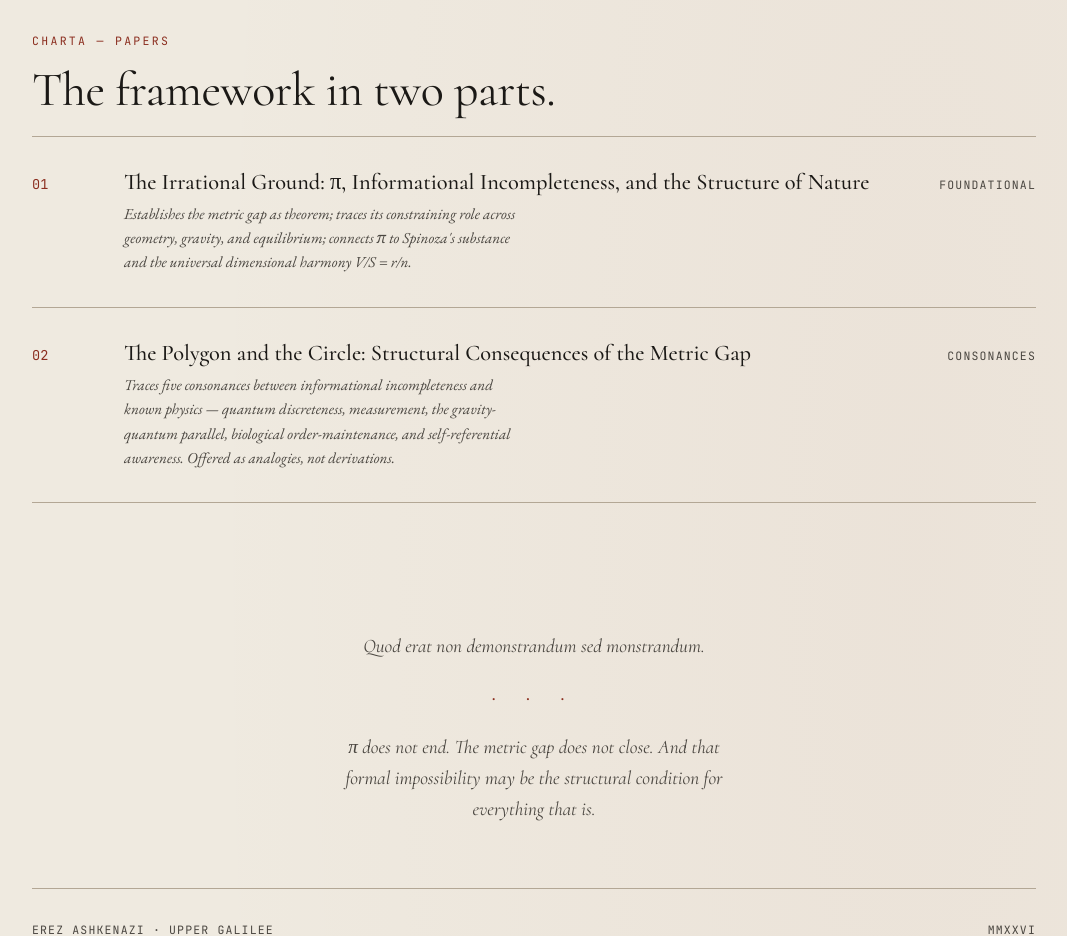
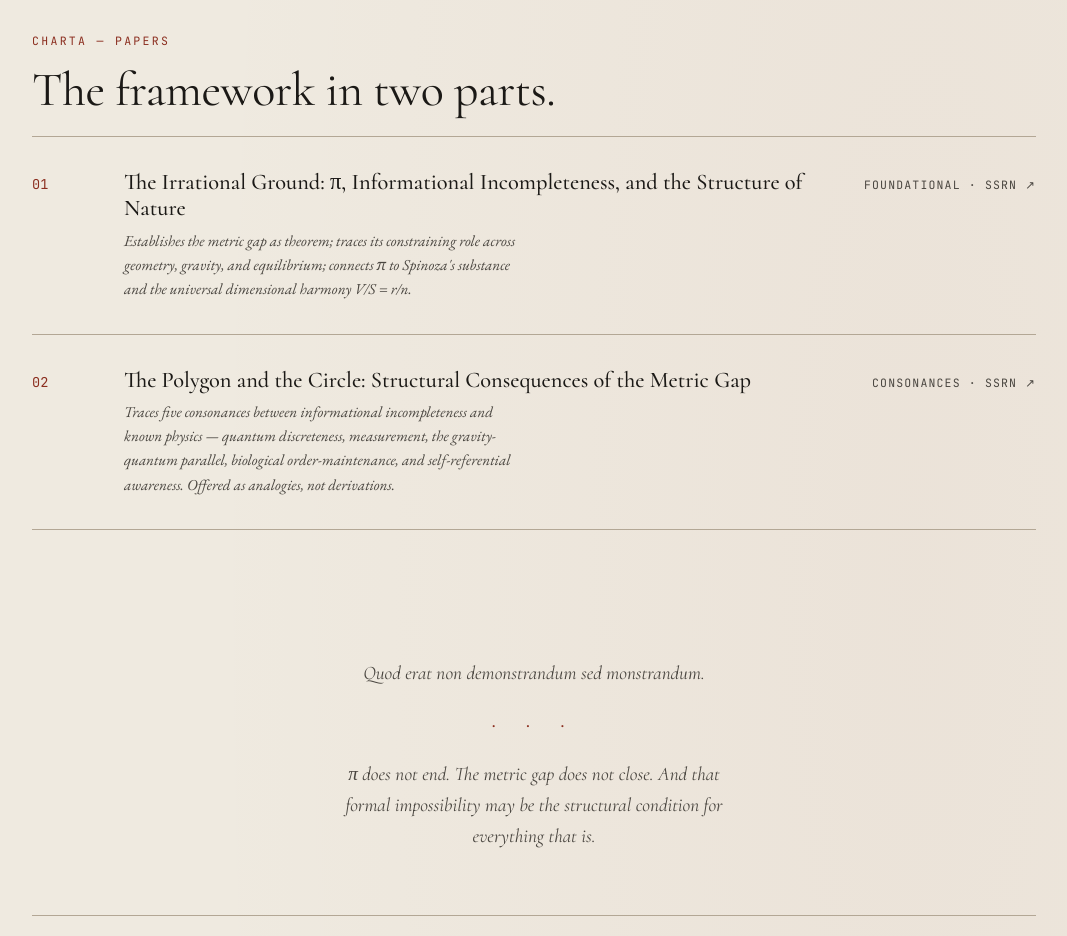
Before and after one commit to Erezul77/metricgap-website, a plain HTML site: page index.html in a window 1280 px wide. Shown: the part 3480-4416 px from the top of the page, without its empty margins (106-1173 px from the left). Drawn offline with nearby package versions, Linux system fonts and the light colour scheme.

Commit message:
Link papers to SSRN abstract pages

```diff
--- a/index.html
+++ b/index.html
@@ -353,17 +353,22 @@
   /* Papers */
   .papers-list { list-style: none; }
   .paper-item {
+    border-bottom: 1px solid var(--rule);
+  }
+  .paper-item:first-child { border-top: 1px solid var(--rule); }
+  .paper-row-link {
     padding: 2rem 0;
-    border-bottom: 1px solid var(--rule);
     display: grid;
     grid-template-columns: 60px 1fr auto;
     gap: 2rem;
     align-items: baseline;
-    transition: padding-left 0.3s;
-    cursor: pointer;
+    color: inherit;
+    text-decoration: none;
+    transition: padding-left 0.3s ease-out;
   }
-  .paper-item:hover { padding-left: 1rem; }
-  .paper-item:first-child { border-top: 1px solid var(--rule); }
+  .paper-row-link:hover { padding-left: 1rem; }
+  .paper-row-link:hover .paper-title { color: var(--accent); }
+  .paper-row-link:hover .paper-meta { color: var(--accent); }
   .paper-num {
     font-family: 'JetBrains Mono', monospace;
     font-size: 0.85rem;
@@ -374,6 +379,7 @@
     font-size: 1.4rem;
     font-weight: 500;
     line-height: 1.2;
+    transition: color 0.2s;
   }
   .paper-abstract {
     font-style: italic;
@@ -388,6 +394,8 @@
     color: var(--ink-soft);
     text-transform: uppercase;
     letter-spacing: 0.1em;
+    transition: color 0.2s;
+    white-space: nowrap;
   }
 
   /* Closing colophon */
@@ -627,20 +635,24 @@
 
     <ol class="papers-list">
       <li class="paper-item">
+        <a class="paper-row-link" href="https://ssrn.com/abstract=6548278" target="_blank" rel="noopener noreferrer">
           <div class="paper-num">01</div>
           <div>
             <div class="paper-title">The Irrational Ground: π, Informational Incompleteness, and the Structure of Nature</div>
             <div class="paper-abstract">Establishes the metric gap as theorem; traces its constraining role across geometry, gravity, and equilibrium; connects π to Spinoza's substance and the universal dimensional harmony V/S = r/n.</div>
           </div>
-        <div class="paper-meta">Foundational</div>
+          <div class="paper-meta">Foundational&nbsp;·&nbsp;SSRN&nbsp;↗</div>
+        </a>
       </li>
       <li class="paper-item">
+        <a class="paper-row-link" href="https://ssrn.com/abstract=6548679" target="_blank" rel="noopener noreferrer">
           <div class="paper-num">02</div>
           <div>
             <div class="paper-title">The Polygon and the Circle: Structural Consequences of the Metric Gap</div>
             <div class="paper-abstract">Traces five consonances between informational incompleteness and known physics — quantum discreteness, measurement, the gravity-quantum parallel, biological order-maintenance, and self-referential awareness. Offered as analogies, not derivations.</div>
           </div>
-        <div class="paper-meta">Consonances</div>
+          <div class="paper-meta">Consonances&nbsp;·&nbsp;SSRN&nbsp;↗</div>
+        </a>
       </li>
     </ol>
   </section>
```
Lines whose indentation alone changed are shown as unchanged.
